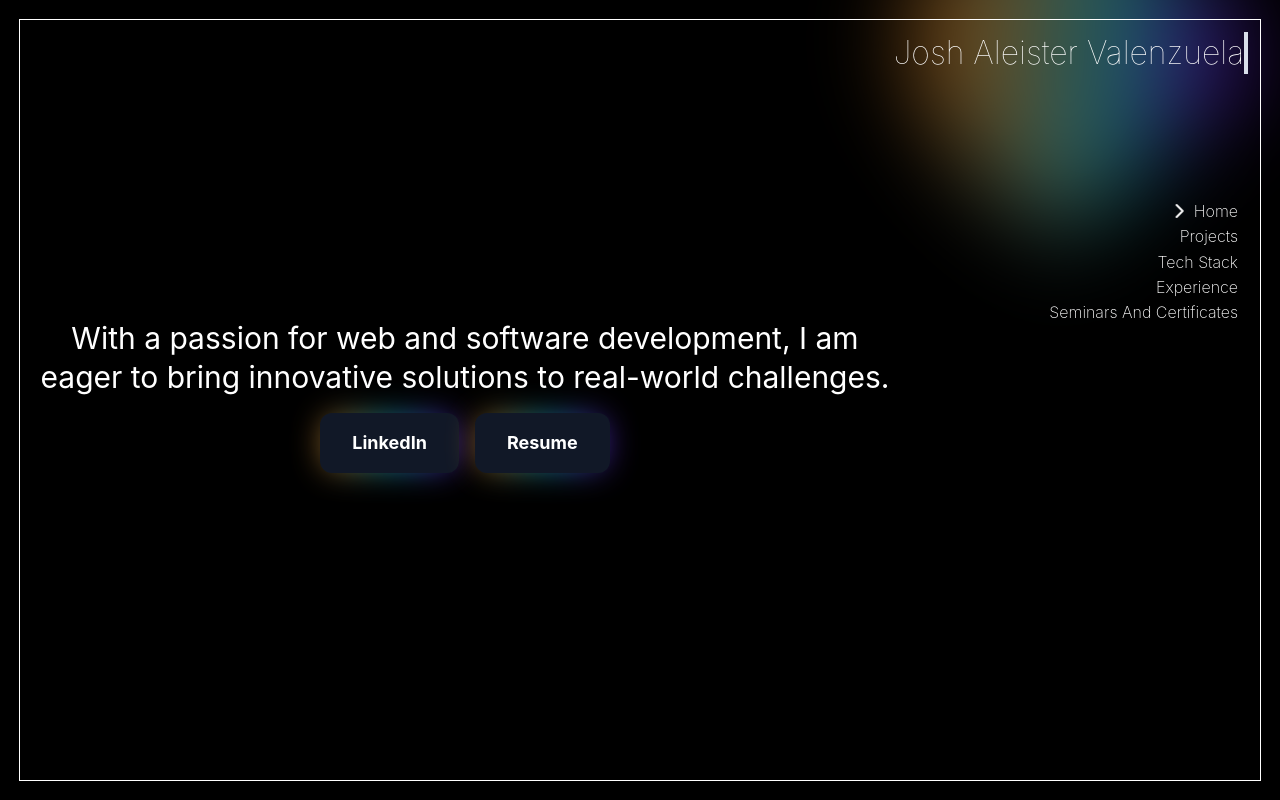
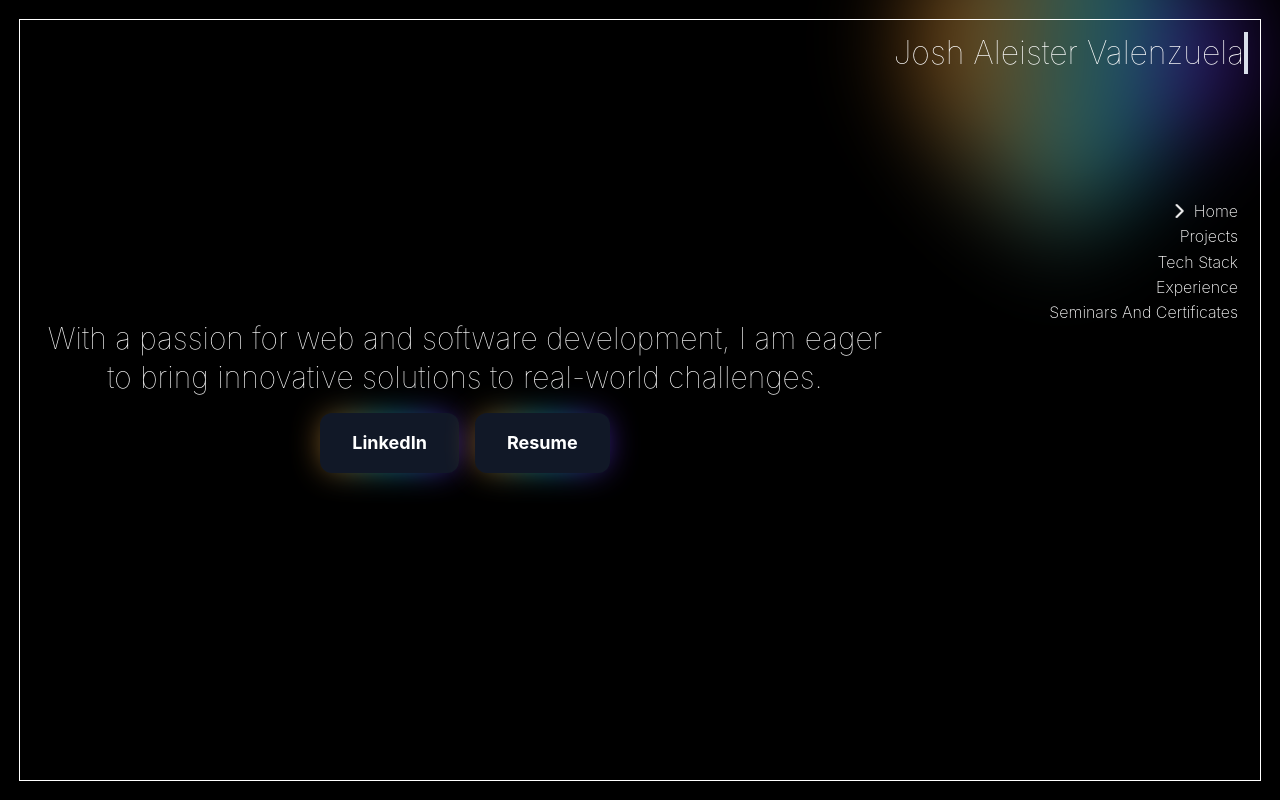
Before and after one commit to jshalstr/web-portfolio, a Next.js app: page / in a window 1280 px wide. Built offline with nearby package versions, Linux system fonts and the light colour scheme.

Commit message:
reduce font weight for home page title

```diff
--- a/app/page.tsx
+++ b/app/page.tsx
@@ -6,7 +6,7 @@ import GradientButton from '@/components/GradientButton/GradientButton';
 export default function HomePage() {
   return (
     <Stack justify="center" align="center" h="84svh" m="auto">
-      <Title fz={{ base: 24, md: 30 }} ta={{ base: 'left', md: 'center' }}>
+      <Title fz={{ base: 24, md: 30 }} ta={{ base: 'left', md: 'center' }} fw={100}>
         With a passion for web and software development, I am eager to bring innovative solutions to
         real-world challenges.
       </Title>
```
